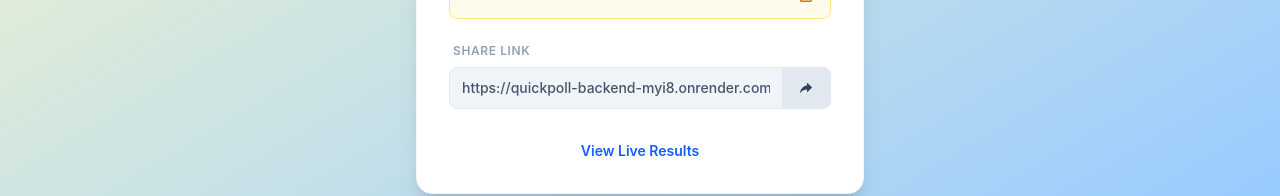
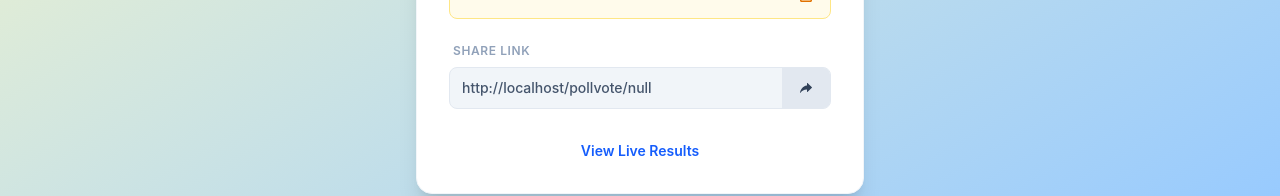
Before and after one commit to Naveensharma26/quickpoll, a React (Vite) app: page /sharePoll in a window 1280 px wide. Shown: the part 469-665 px from the top of the page. Built offline with nearby package versions, Linux system fonts and the light colour scheme.

Commit message:
fixing manage poll

```diff
--- a/src/components/ManagePollPopup.jsx
+++ b/src/components/ManagePollPopup.jsx
@@ -11,7 +11,7 @@ function ManagePollPopup({ open, setOpen }) {
 
   const handleClickAndProceed = async () => {
     if (pollId && password) {
-      const response = await axios.get(`${API_BASE_URL}/${pollId}`);
+      const response = await axios.get(`${API_BASE_URL}/getPollById/${pollId}`);
       if (
         response.data.poll_id === pollId &&
         response.data.password === password
--- a/src/pages/SharePoll.jsx
+++ b/src/pages/SharePoll.jsx
@@ -12,7 +12,7 @@ function SharePoll() {
 
   const location = useLocation();
   const pollId = location.state;
-  const url = `${API_BASE_URL}/pollvote/${pollId}`;
+  const url = `${window.location.origin}/pollvote/${pollId}`;
 
   const copyToClipboard = async (text, type) => {
     await navigator.clipboard.writeText(text);
```
